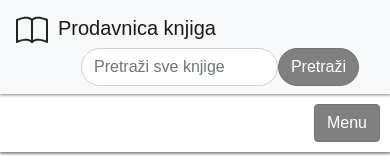
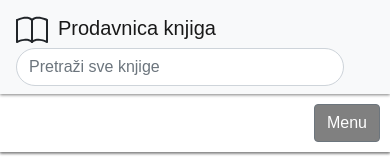
Before and after one commit to Faruk-Ohran/BookShop, a React (Create React App) app in the folder client/: page / in a window 390 px wide. Shown: the top 160 px of the page. Built offline with nearby package versions, Linux system fonts and the light colour scheme; no server answers.

Commit message:
search button deleted

```diff
--- a/client/src/components/header.js
+++ b/client/src/components/header.js
@@ -40,11 +40,8 @@ class Header extends Component {
                 <FormControl
                   type="text"
                   placeholder="Pretraži sve knjige"
-                  className="mr-sm-2"
+                  className="mr-sm-2 pretrazi"
                 />
-                <Button type="submit" className="btn btn-outline-secondary">
-                  Pretraži
-                </Button>
               </Form>
             </div>
           </div>
--- a/client/src/styles/index.css
+++ b/client/src/styles/index.css
@@ -24,10 +24,6 @@ code {
   box-shadow: 0px 1px 3px 0px gray;
 }
 
-.header .form {
-  padding: 0;
-}
-
 .header .brandName {
   padding-left: 10px;
 }
@@ -36,14 +32,8 @@ code {
   border-radius: 20px;
 }
 
-.header button {
-  border-radius: 20px;
-  background-color: grey;
-  color: white;
-}
-
-.header form {
-  float: right;
+.header form .pretrazi {
+  width: 100% !important;
 }
 
 @media only screen and (max-width: 992px) {
@@ -52,24 +42,6 @@ code {
   }
   .header form {
     width: 100%;
-    display: -webkit-box;
-    display: -ms-flexbox;
-    display: flex;
-    -webkit-box-orient: horizontal;
-    -webkit-box-direction: reverse;
-        -ms-flex-direction: row-reverse;
-            flex-direction: row-reverse;
-  }
-  .header form input {
-    width: 75%;
-    -webkit-box-ordinal-group: 3;
-        -ms-flex-order: 2;
-            order: 2;
-  }
-  .header form button {
-    -webkit-box-ordinal-group: 2;
-        -ms-flex-order: 1;
-            order: 1;
   }
 }
 
--- a/client/src/styles/index.scss
+++ b/client/src/styles/index.scss
@@ -22,36 +22,22 @@ code {
   -webkit-box-shadow: 0px 1px 3px 0px rgba(128, 128, 128, 1);
   -moz-box-shadow: 0px 1px 3px 0px rgba(128, 128, 128, 1);
   box-shadow: 0px 1px 3px 0px rgba(128, 128, 128, 1);
-  .form {
-    padding: 0;
-  }
   .brandName {
     padding-left: 10px;
   }
   input {
     border-radius: 20px;
   }
-  button {
-    border-radius: 20px;
-    background-color: grey;
-    color: white;
+  form {
+    .pretrazi {
+      width: 100% !important;
+    }
   }
-  form {
-    float: right;
-  }
+
   @media only screen and (max-width: 992px) {
     font-family: Arial, Helvetica, sans-serif;
     form {
       width: 100%;
-      display: flex;
-      flex-direction: row-reverse;
-      input {
-        width: 75%;
-        order: 2;
-      }
-      button {
-        order: 1;
-      }
     }
   }
   @media only screen and (max-width: 767px) {
```
Also changed, not shown: 1 other file (tests, documents, lock files or other folders).
